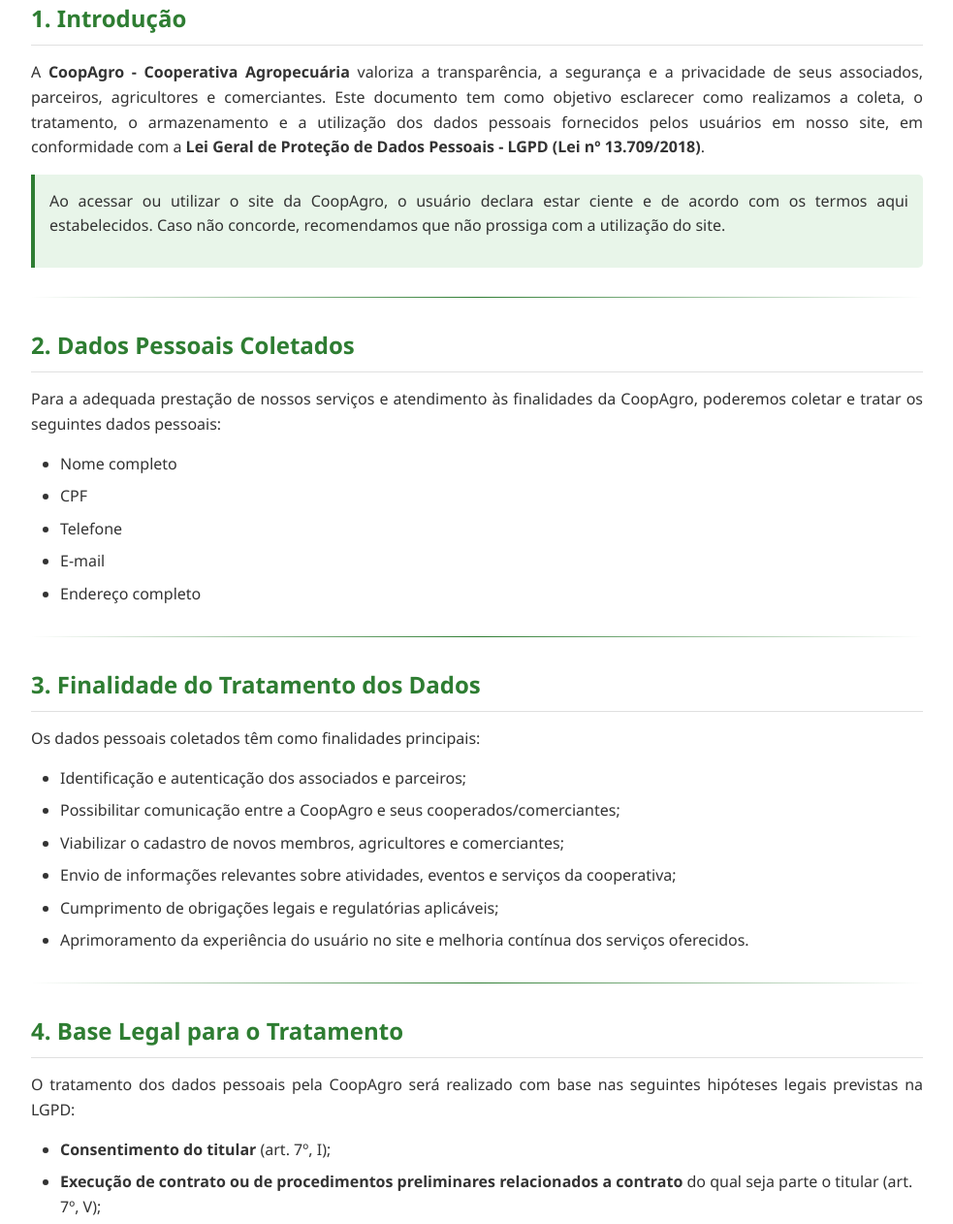
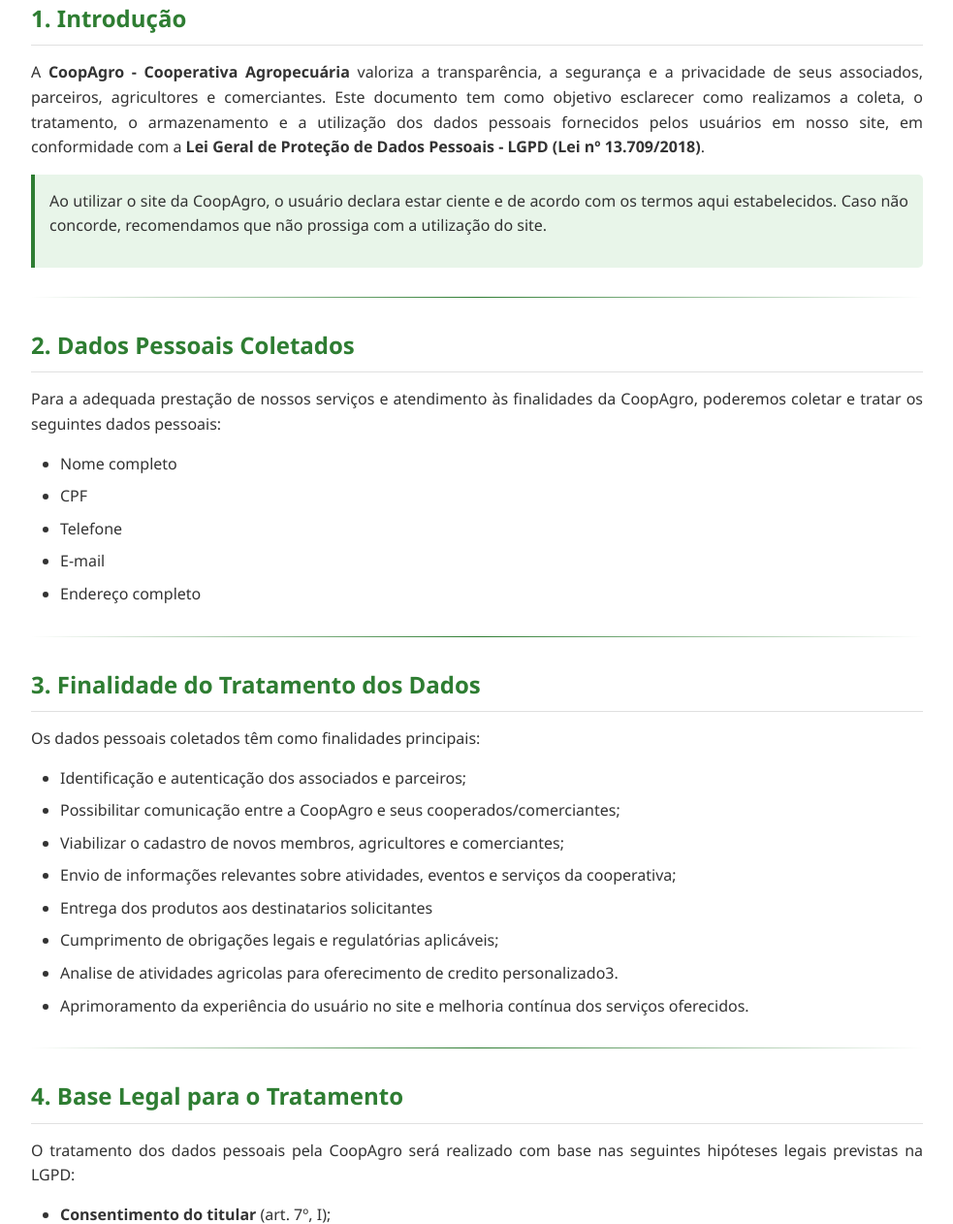
Before and after one commit to KamillaKempim/CoopAgro, a PHP site: page /politica.php in a window 1280 px wide. Shown: the part 239-1501 px from the top of the page at 97% size, without its empty margins (148-1131 px from the left). Run offline with PHP 8.4, Linux system fonts and the light colour scheme.

Commit message:
Atualizacao nos termos de privacidade

```diff
--- a/politica.php
+++ b/politica.php
@@ -17,7 +17,7 @@
             <h2>1. Introdução</h2>
             <p>A <strong>CoopAgro - Cooperativa Agropecuária</strong> valoriza a transparência, a segurança e a privacidade de seus associados, parceiros, agricultores e comerciantes. Este documento tem como objetivo esclarecer como realizamos a coleta, o tratamento, o armazenamento e a utilização dos dados pessoais fornecidos pelos usuários em nosso site, em conformidade com a <strong>Lei Geral de Proteção de Dados Pessoais - LGPD (Lei nº 13.709/2018)</strong>.</p>
             <div class="highlight">
-                <p>Ao acessar ou utilizar o site da CoopAgro, o usuário declara estar ciente e de acordo com os termos aqui estabelecidos. Caso não concorde, recomendamos que não prossiga com a utilização do site.</p>
+                <p>Ao utilizar o site da CoopAgro, o usuário declara estar ciente e de acordo com os termos aqui estabelecidos. Caso não concorde, recomendamos que não prossiga com a utilização do site.</p>
             </div>
         </section>
 
@@ -45,7 +45,9 @@
                 <li>Possibilitar comunicação entre a CoopAgro e seus cooperados/comerciantes;</li>
                 <li>Viabilizar o cadastro de novos membros, agricultores e comerciantes;</li>
                 <li>Envio de informações relevantes sobre atividades, eventos e serviços da cooperativa;</li>
+                <li>Entrega dos produtos aos destinatarios solicitantes</li>
                 <li>Cumprimento de obrigações legais e regulatórias aplicáveis;</li>
+                <li>Analise de atividades agricolas para oferecimento de credito personalizado3.</li>
                 <li>Aprimoramento da experiência do usuário no site e melhoria contínua dos serviços oferecidos.</li>
             </ul>
         </section>
@@ -83,6 +85,8 @@
             <ul>
                 <li>Controle de acesso restrito a colaboradores autorizados;</li>
                 <li>Utilização de criptografia e ferramentas de segurança da informação;</li>
+                <li>Aplicacao dos pilares de confidencialidade, integridade e disponibilidade</li>
+                <li>Todos os dados armazenados no site possuem rotina de backup regular com redundancia e criptografia seguindo em conformidade com a ISO 27002</li>
                 <li>Monitoramento e auditoria periódica dos sistemas utilizados.</li>
             </ul>
             <p>Os dados serão armazenados pelo período necessário para cumprimento das finalidades legais, regulatórias e contratuais, ou até que o titular solicite a eliminação, salvo hipóteses em que a manutenção seja exigida por lei.</p>
@@ -113,6 +117,7 @@
             <ul>
                 <li>Fornecer informações verídicas, completas e atualizadas;</li>
                 <li>Manter a confidencialidade de suas credenciais de acesso, quando aplicável;</li>
+                <li>Nao compartilhamento de suas credencias de acesso com terceiros, a coopagro nunca solicitara seus dados por email, telefone ou qualquer outro meio digital</li>
                 <li>Utilizar o site da CoopAgro em conformidade com estes termos e com a legislação vigente.</li>
             </ul>
         </section>
@@ -146,7 +151,7 @@
 
         <footer>
             <p>CoopAgro - Cooperativa Agropecuária</p>
-            <p>Última atualização: <?php echo date('d/m/Y'); ?></p>
+            <p>Última atualização: 01/10/2025</p>
         </footer>
     </div>
 </body>
```
